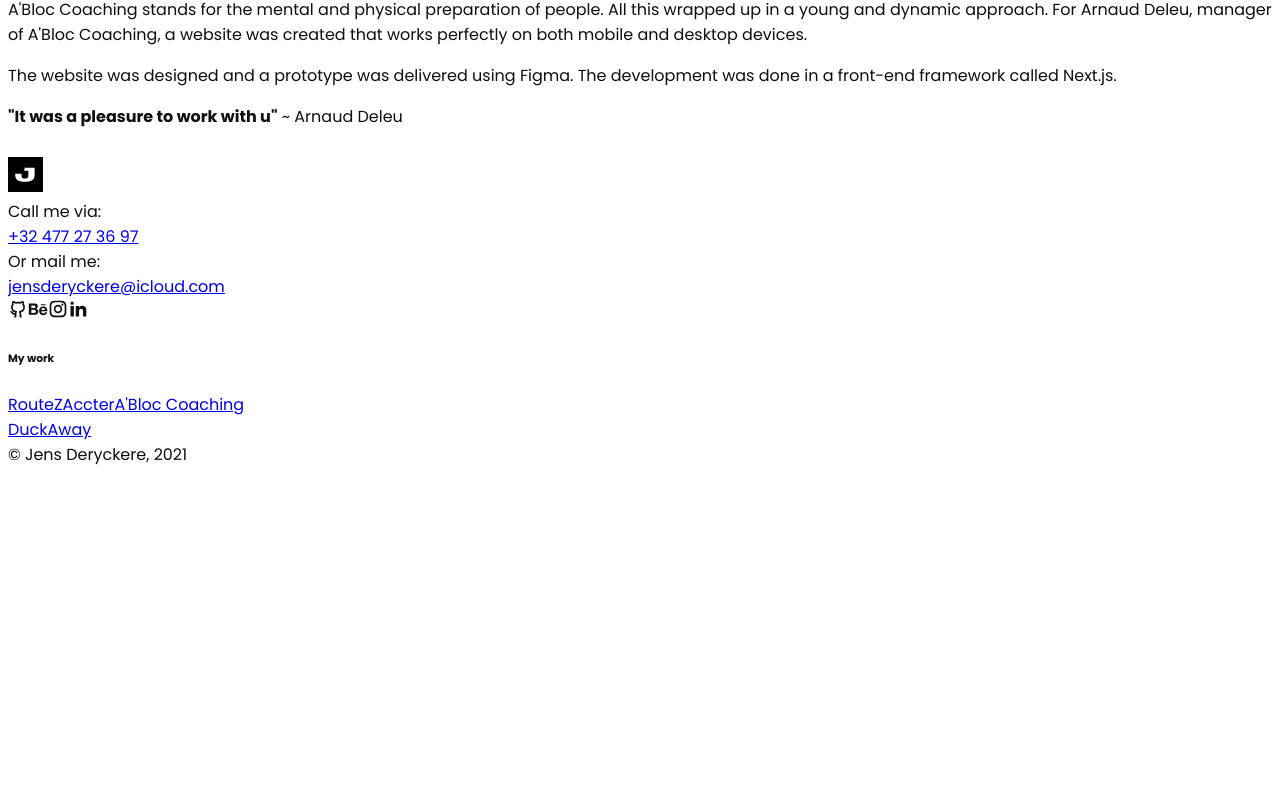
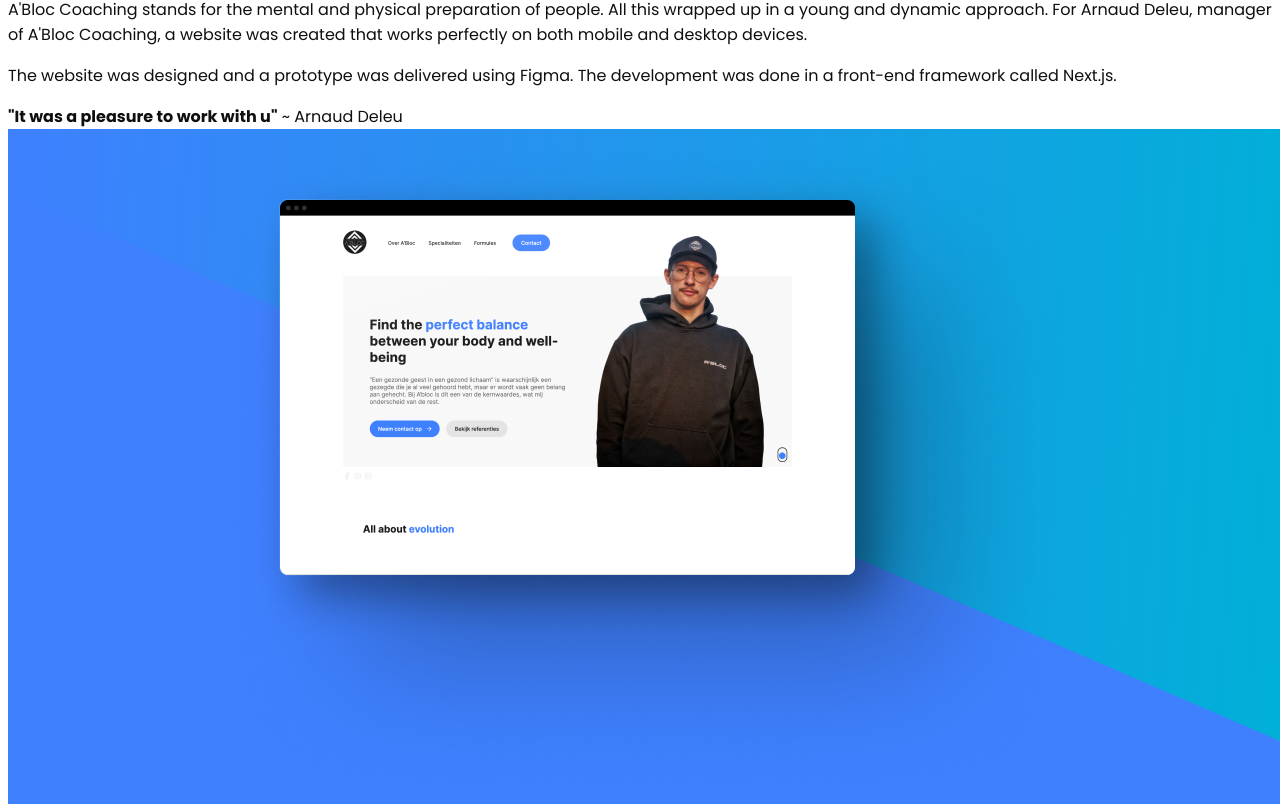
Before and after one commit to HiJens/jensderyckere, a Next.js app: page /work/abloc in a window 1280 px wide. Shown: the part 931-1735 px from the top of the page. Before the commit the page ends 1406 px from the top, so only its background shows below. Built offline with nearby package versions, Linux system fonts and the light colour scheme.

Commit message:
Added banner

```diff
--- a/pages/work/abloc.jsx
+++ b/pages/work/abloc.jsx
@@ -2,10 +2,11 @@
 import { BaseLayout } from "../../layouts";
 
 // Partials
-import { Hero, Details, Text, Quote } from "../../partials/Work";
+import { Hero, Details, Text, Quote, Banner } from "../../partials/Work";
 
 // Images
 import HeroImage from "../../public/assets/images/abloc.jpeg";
+import MockImage from "../../public/assets/images/abloc-mock.png";
 
 export default function Abloc() {
     return (
@@ -53,6 +54,10 @@
                 title="It was a pleasure to work with u"
                 name="Arnaud Deleu"
             />
+
+            <Banner
+                image={MockImage}
+            />
         </BaseLayout>
     )
 }
--- a/partials/Work/Banner.jsx
+++ b/partials/Work/Banner.jsx
@@ -0,0 +1,16 @@
+import Image from "next/image";
+
+export default function Banner({ image }) {
+    return (
+        <section className="banner my-12 py-16">
+            <svg viewBox="0 0 1149 497" fill="none" xmlns="http://www.w3.org/2000/svg">
+                <path d="M1149 497L0 0V497H1149Z" fill="#3F80FF"/>
+            </svg>
+
+            <Image
+                src={image}
+                objectFit="cover"
+            />
+        </section>
+    )
+};
--- a/partials/Work/index.jsx
+++ b/partials/Work/index.jsx
@@ -2,10 +2,12 @@
 import Details from "./Details";
 import Text from "./Text";
 import Quote from "./Quote";
+import Banner from "./Banner";
 
 export {
     Hero,
     Details,
     Text,
-    Quote
+    Quote,
+    Banner
 };
--- a/sass/index.scss
+++ b/sass/index.scss
@@ -8,6 +8,7 @@
 @import './partials/work';
 @import './partials/reviews';
 @import './partials/request';
+@import './partials/banner';
 @import './partials/footer';
 
 // etc.
--- /dev/null
+++ b/sass/partials/_banner.scss
@@ -0,0 +1,13 @@
+.banner {
+    background: linear-gradient(93.58deg, #3F80FF 0%, #00B0D7 100%);
+    position: relative;
+    overflow: hidden;
+    display: flex;
+    justify-content: center;
+    align-items: center;
+
+    svg {
+        position: absolute;
+        height: 100%;
+    }
+}
```
Also changed, not shown: public/assets/images/abloc-mock.png (added), public/assets/vectors/banner.svg (added).
